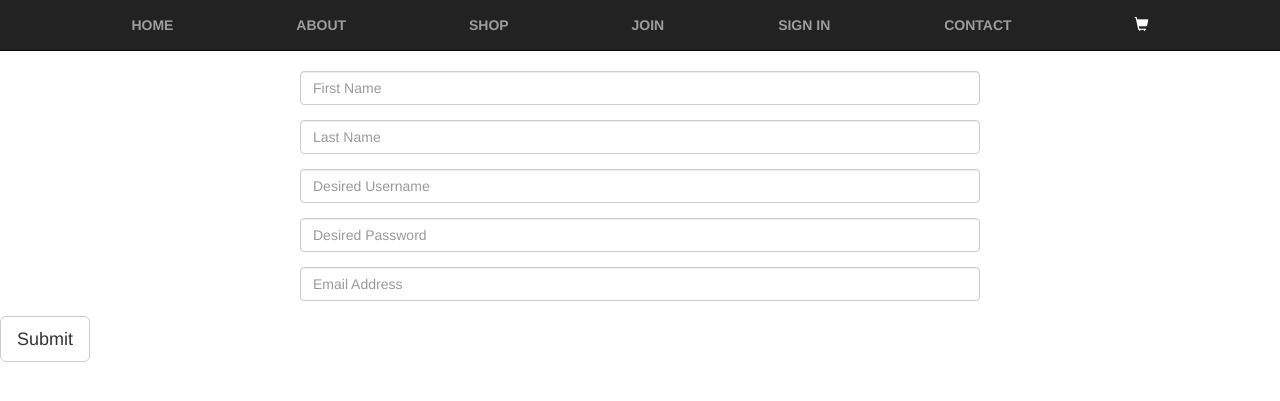
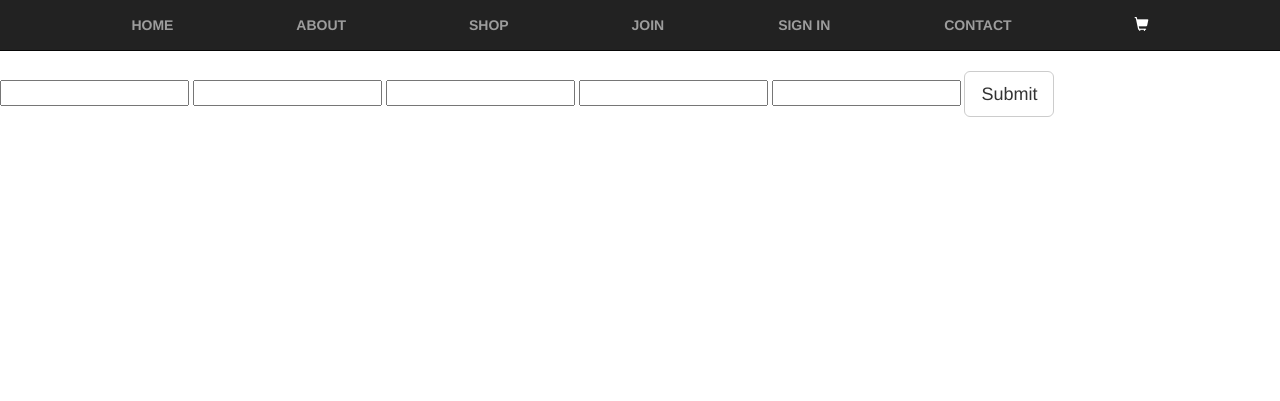
Before and after one commit to kentah/shop, a Django app: page /store/join/ in a window 1280 px wide. Shown: the top 401 px of the page. Run offline with Django 3.2, Linux system fonts and the light colour scheme; some libraries are stand-ins or nearby versions.

Commit message:
latest commit with not-wll-working form.py

```diff
--- a/gallery/urls.py
+++ b/gallery/urls.py
@@ -1,5 +1,7 @@
 from django.conf.urls import patterns, include, url
 from django.contrib import admin
+from django.contrib.staticfiles.urls import staticfiles_urlpatterns
+
 
 urlpatterns = patterns('',
     # Examples:
@@ -7,5 +9,10 @@ urlpatterns = patterns('',
     # url(r'^blog/', include('blog.urls')),
     url(r'^store/', include('store.urls')),
     url(r'^admin/', include(admin.site.urls)),
+    #url(r'*/store/static/store_images/', include('store.urls')),
+    #url(r'^templates/store/', include('store.urls')),  #works!
 
 )
+
+
+urlpatterns += staticfiles_urlpatterns()
--- a/store/forms.py
+++ b/store/forms.py
@@ -13,4 +13,24 @@ class Join(forms.ModelForm):
 	class Meta:
 
 		model = JoinForm
-		fields = ['first', 'last', 'user_name', 'pass_word', 'email']
+		fields = ('first', 'last', 'user_name', 'pass_word', 'email',)
+		'''
+		widgets = {
+			'first': forms.fields.TextInput(attrs={
+				'placeholder': 'Enter your first name',
+				#'class': 'form-control',
+				}),
+			'last': forms.fields.TextInput(attrs={
+				'placeholder': 'Enter your last name',
+				#'class': 'form-control',
+				}),
+			'user_name': forms.fields.TextInput(attrs={
+				'placeholder': 'Enter your desired username',
+				#'class': 'form-control',
+				}),
+			'email': forms.EmailField(attrs={
+				'placeholder': 'Enter your email address',
+				#'class': 'form-control',
+				})
+			}
+		'''
--- a/store/templates/store/join.html
+++ b/store/templates/store/join.html
@@ -7,27 +7,31 @@
 <p>{{ msg }}</p>
 
 
-<form class="form-group" id="join", action="/join/" mehtod="post">
+<!-- <form class="form-group" id="join" action="/templates/store/join/" mehtod="post"> -->
 
+	<form method="POST" action="{% block form_action %}{% endblock %}">
 	{% csrf_token %}
-	<div class="form-group" style="margin-left:300px; margin-right:300px;">
-	<input id="first" type="text" class="form-control name="name" placeholder="First Name">
+	<!-- <div class="form-group" style="margin-left:300px; margin-right:300px;">
+	<input id="first" type="text" class="form-control name="name" placeholder="First Name" />
 	</div>
 	<div class="form-group" style="margin-left:300px; margin-right:300px;">
-	<input id="last" type="text" class="form-control name="last" placeholder="Last Name">
+	<input id="last" type="text" class="form-control name="last" placeholder="Last Name" />
 </div>
 	<div class="form-group" style="margin-left:300px; margin-right:300px;">
 	<input id="user_name" type="text" class="form-control name="user_name" placeholder="Desired Username">
 	</div>
-	<div class="form-group" style="margin-left:300px; margin-right:300px;">
+	<div class="form-group" style="margin-left:300px; margin-right:300px;" />
 	<input id="pass_word" type="password" class="form-control name="pass_word" placeholder="Desired Password">
 	</div>
 	<div class="form-group" style="margin-left:300px; margin-right:300px;">
-	<input id="email" type="email" class="form-control name="email" placeholder="Email Address">
-	</div>
+	<input id="email" type="email" class="form-control name="email" placeholder="Email Address" />
+	</div> -->
+	{% for field in form %}
+		{{ field.errors }}
+		{{ field.help_text }}
+		{{ field }}
+	{% endfor %}
 	<button type="submit" class="btn btn-default btn-lg">Submit</button>
-
-
-</form>
+	</form>
 
 {% endblock body %}
--- a/store/urls.py
+++ b/store/urls.py
@@ -8,7 +8,7 @@ urlpatterns = patterns('',
     url(r'^about/', views.about, name='about'),
     url(r'^gallery/', views.gallery, name='gallery'),
     url(r'^shop/', views.shop, name='shop'),
-    url(r'^join/$', views.join, name='join'),
+    url(r'^join/', views.join, name='join'),
     url(r'^sign-in/', views.sign_in, name='sign_in'),
     url(r'^terms/', views.terms, name='terms'),
     url(r'^privacy/', views.privacy, name='privacy'),
--- a/store/views.py
+++ b/store/views.py
@@ -1,7 +1,8 @@
 from django.shortcuts import render
 from django.http import HttpResponse
 from django.template import RequestContext, loader
-from .models import Image
+
+from .models import Image, JoinForm
 from .forms import Join
 
 def index(request):
```
Also changed, not shown: store/static/store_images/hide.jpg (deleted).
